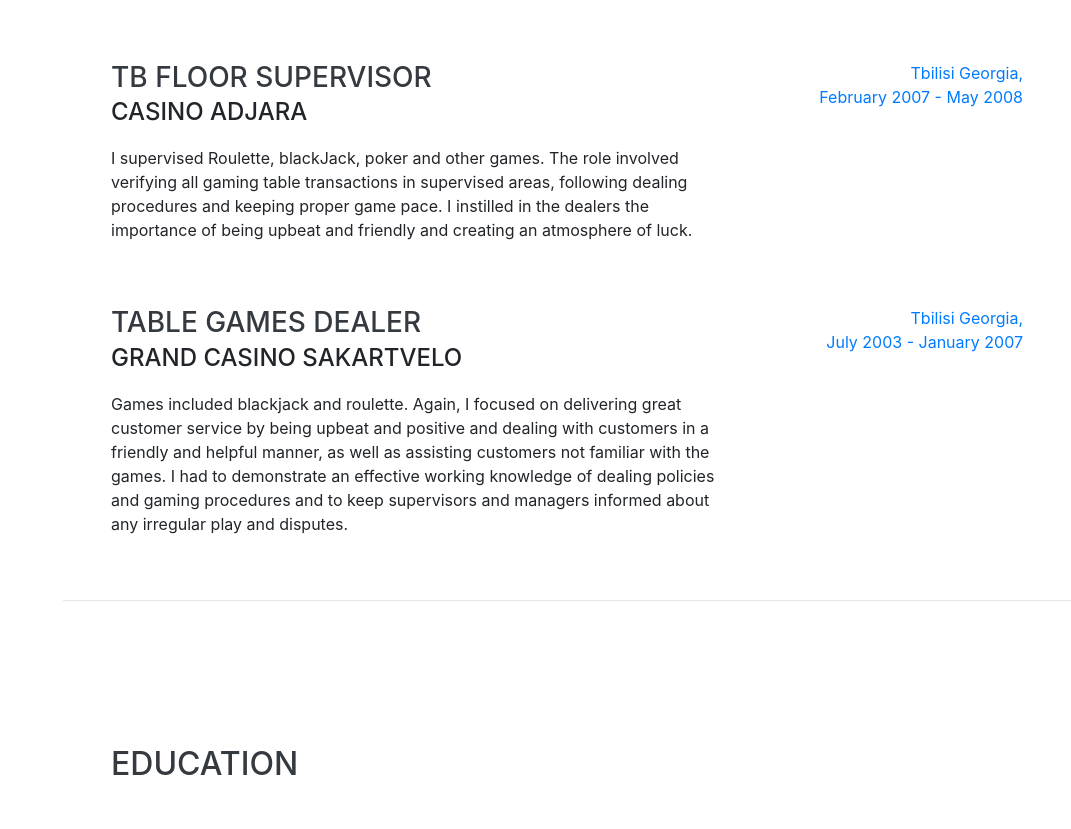
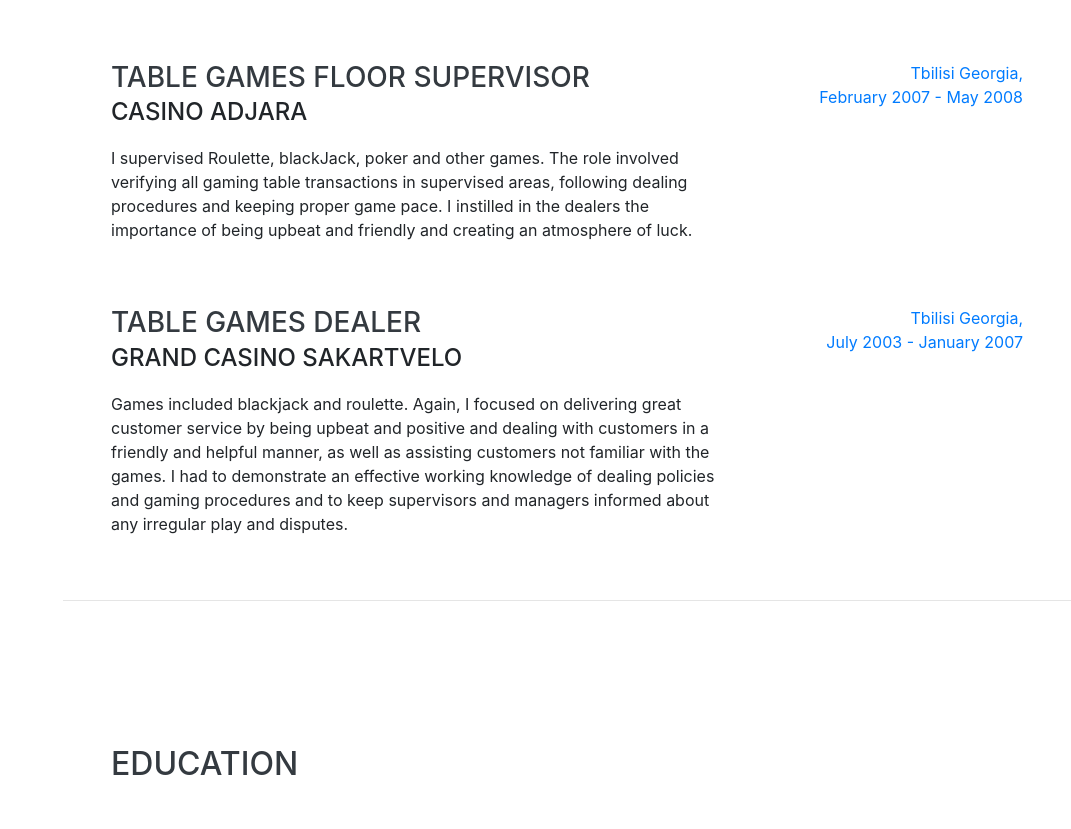
Before and after one commit to Mikirtumov/CasinoCV, a website with bundled scripts: page index.html in a window 1280 px wide. Shown: the part 1558-2387 px from the top of the page, without its empty margins (209-1280 px from the left). Built offline with nearby package versions, Linux system fonts and the light colour scheme; files whose address does not match are found by name; a web font is replaced by a local one.

Commit message:
table games frool supervisor

```diff
--- a/index.html
+++ b/index.html
@@ -126,7 +126,7 @@
 
         <div class="resume-item d-flex flex-column flex-md-row justify-content-between mb-5">
           <div class="resume-content">
-            <h3 class="mb-0">TB Floor Supervisor</h3>
+            <h3 class="mb-0">Table Games Floor Supervisor</h3>
             <div class="subheading mb-3">Casino Adjara</div>
             <p>I supervised Roulette, blackJack, poker and other games. The role involved verifying all gaming table transactions in supervised areas, following dealing procedures and keeping proper game pace. I instilled in the dealers the importance of being upbeat and friendly and creating an atmosphere of luck.</p>
           </div>
```
